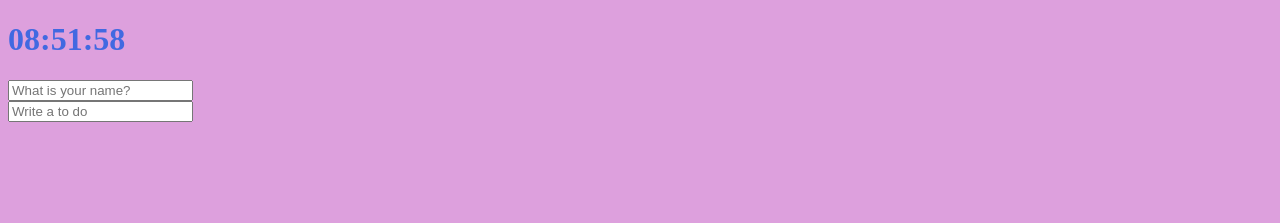
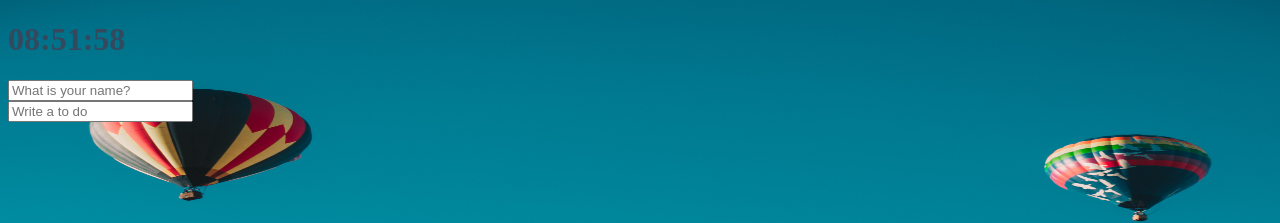
Before and after one commit to SoftPeter/Momentum, a plain HTML site: page index.html in a window 1280 px wide. Shown: the top 223 px of the page. Drawn offline with Linux system fonts and the light colour scheme.

Commit message:
Image Background

```diff
--- /dev/null
+++ b/bg.js
@@ -0,0 +1,22 @@
+const body = document.querySelector("body");
+
+const IMG_NUMBER = 6;
+
+function paintImage(IMG_NUMBER) {
+    const image = new Image();
+    image.src = `Images/${IMG_NUMBER + 1}.jpg`;
+    image.classList.add("bgImage");
+    body.appendChild(image);
+}
+
+function genRandom() {
+    const number = Math.floor(Math.random() * IMG_NUMBER);
+    return number;
+}
+
+function init() {
+    const randomeNumber = genRandom();
+    paintImage(randomeNumber);
+}
+
+init();
--- a/index.css
+++ b/index.css
@@ -1,14 +1,11 @@
-body{
-    background-color: plum;
+body {
+    background-color:#2c3e50;
+    color:#34495e;
+    transition: color .5s ease-in-out;
 }
 
 .btn {
     cursor: pointer;
-}
-
-body {
-    color:royalblue;
-    transition: color .5s ease-in-out;
 }
 
 .clicked {
@@ -23,3 +20,22 @@ body {
 .showing {
     display: block;
 }
+
+@keyframes fadeIn {
+    from {
+        opacity: 0;
+    }
+    to {
+        opacity: 1;
+    }
+}
+
+.bgImage{
+    position: absolute;
+    top:0;
+    left:0;
+    width: 100%;
+    height: 100%;
+    z-index: -1;
+    animation: fadeIn 0.5s linear;
+}
--- a/index.html
+++ b/index.html
@@ -22,5 +22,6 @@
         <script src='clock.js'></script>
         <script src='gretting.js'></script>
         <script src='todo.js'></script>
+        <script src='bg.js'></script>
     </body>
 </html>
```
Also changed, not shown: Images/2.jpg (added), Images/3.jpg (added), 4 other files.
